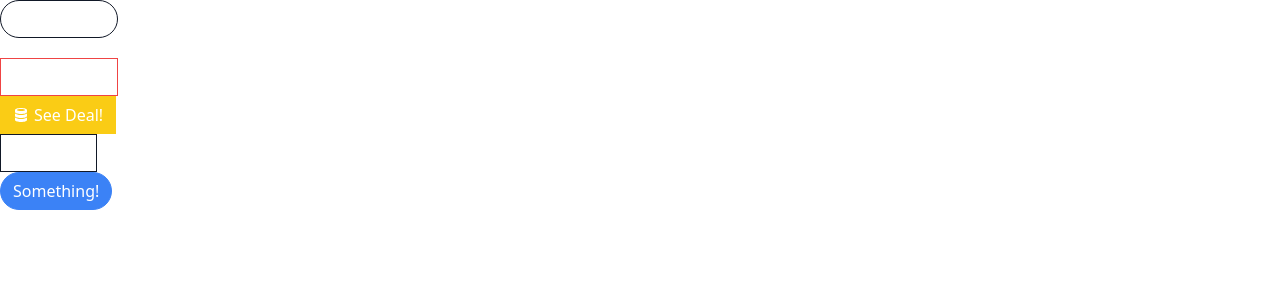
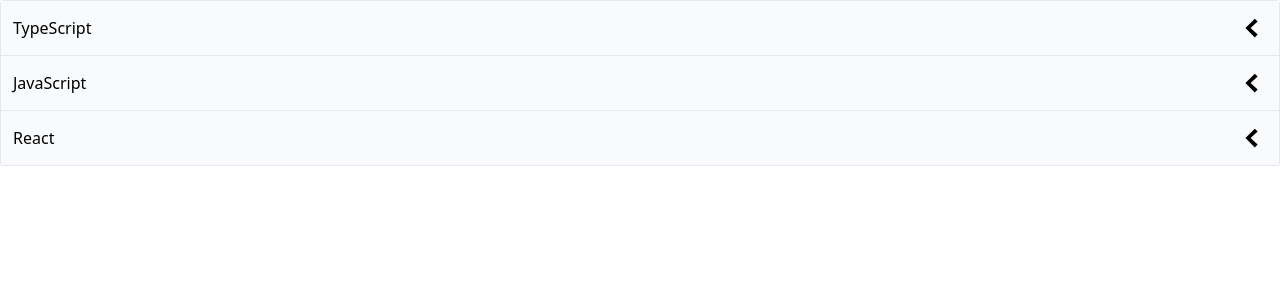
Before and after one commit to bleyyannick/reusable_buttons_with_react_and_tailwind, a React (Create React App) app: page / in a window 1280 px wide. Shown: the top 300 px of the page. Built offline with nearby package versions, Linux system fonts and the light colour scheme.

Commit message:
adding icons for accordion component

```diff
--- a/src/App.js
+++ b/src/App.js
@@ -1,48 +1,25 @@
-import { GoBell, GoCloudDownload, GoDatabase } from "react-icons/go";
-import Button from "./components/Button";
+import Accordion from "./components/Accordion";
 
 function App() {
-  const handleClick = () => {
-    console.log("hello");
-  };
-  return (
-    <div>
-      <div>
-        <Button
-          className="mb-5"
-          outline
-          secondary
-          rounded
-          onClick={handleClick}
-        >
-          <GoBell />
-          Click me!!
-        </Button>
-      </div>
-      <div>
-        <Button danger outline>
-          <GoCloudDownload />
-          Buy Now!
-        </Button>
-      </div>
-      <div>
-        <Button warning>
-          <GoDatabase />
-          See Deal!
-        </Button>
-      </div>
-      <div>
-        <Button secondary outline>
-          Hide Ads!
-        </Button>
-      </div>
-      <div>
-        <Button primary rounded>
-          Something!
-        </Button>
-      </div>
-    </div>
-  );
+  const items = [
+    {
+      id: "GUY7G",
+      label: "TypeScript",
+      content: "A superset of Javascript",
+    },
+    {
+      id: "IUYG87Y",
+      label: "JavaScript",
+      content: "The main frontend language",
+    },
+    {
+      id: "89Y79y",
+      label: "React",
+      content:
+        "A popular rising library for building interactive user interface",
+    },
+  ];
+  return <Accordion items={items} />;
 }
 
 export default App;
--- /dev/null
+++ b/src/components/Accordion.jsx
@@ -0,0 +1,31 @@
+import { useState } from "react";
+import { GoChevronDown, GoChevronLeft } from "react-icons/go";
+
+const Accordion = ({items}) => {
+   const [expandedIndex, setExpandedIndex] = useState(-1);
+   const handleClick = index => expandedIndex === index ? setExpandedIndex(-1) : setExpandedIndex(index)
+
+
+   const renderedItems = items.map((item,index) => {
+    const isExpanded = index === expandedIndex;
+    const onHandleClick = ()=> handleClick(index);
+    const icon = <span className="text-3xl">{isExpanded ? <GoChevronDown /> : <GoChevronLeft />}</span>
+   return(
+        <div key={item.id}>
+            <div className="flex justify-between p-3 bg-gray-50 border-b items-center cursor-pointer" onClick={onHandleClick}>
+                {item.label}
+                {icon}
+            </div>
+            {isExpanded && <div className="border-b p-5">{item.content}</div>}
+        </div>
+    )
+   })
+    return (
+        <div className="border-x border-t rounded">
+            {renderedItems }
+        </div>
+    )
+
+};
+
+export default Accordion;
```
